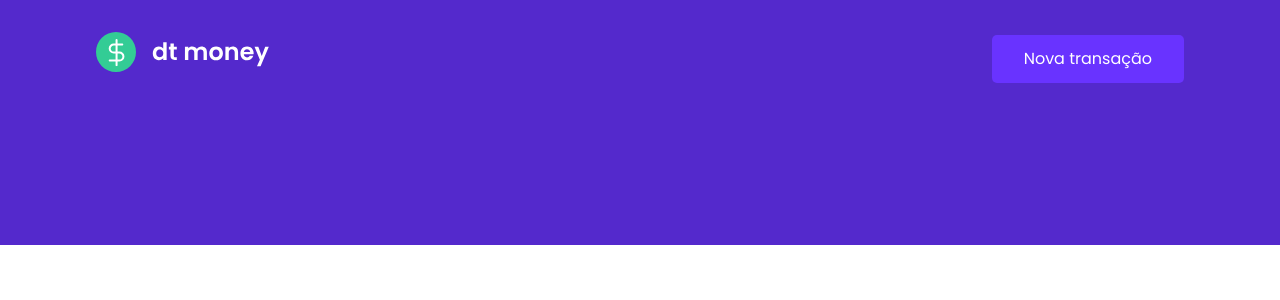
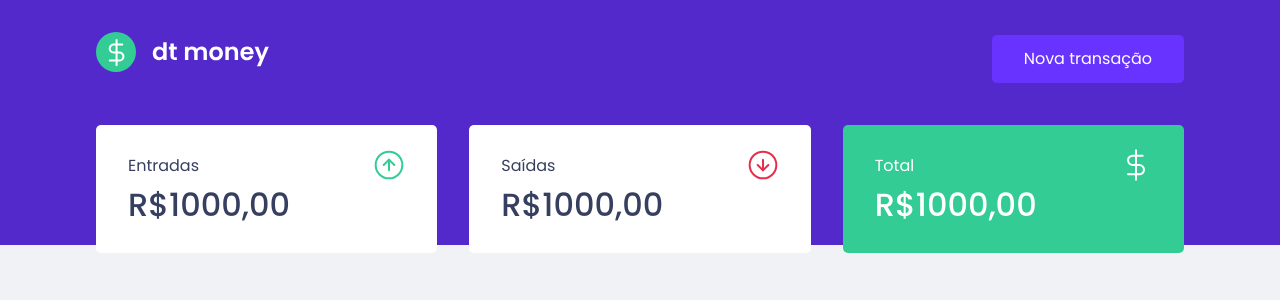
Before and after one commit to thayssn/ignite-dtmoney, a React (Create React App) app: page / in a window 1280 px wide. Shown: the top 300 px of the page. Built offline with nearby package versions, Linux system fonts and the light colour scheme.

Commit message:
Ignite ReactJS - Cap II Módulo 2- Componente Sumary

```diff
--- a/public/index.html
+++ b/public/index.html
@@ -6,7 +6,7 @@
     <meta charset="utf-8" />
     <meta name="viewport" content="width=device-width, initial-scale=1" />
     <link rel="shortcut icon" href="favicon.png" type="image/png">
-    <link href="https://fonts.googleapis.com/css2?family=Poppins:wght@400;600&display=swap" rel="stylesheet">
+    <link href="https://fonts.googleapis.com/css2?family=Poppins:wght@400;500;600&display=swap" rel="stylesheet">
     <title>DTMoney</title>
   </head>
   <body>
--- a/src/App.tsx
+++ b/src/App.tsx
@@ -1,11 +1,13 @@
+import { Dashboard } from './components/Dashboard';
 import { Header } from './components/Header';
 import {GlobalStyle} from './styles/global';
 
 export function App() {
   return (
     <>
-    <Header></Header>
       <GlobalStyle></GlobalStyle>
+      <Header></Header>
+      <Dashboard></Dashboard>
     </>
   );
 }
--- /dev/null
+++ b/src/components/Dashboard/index.js
@@ -0,0 +1,11 @@
+import { Sumary } from "../Sumary";
+import { DashboardContainer } from "./styles";
+
+
+export function Dashboard() {
+    return(
+        <DashboardContainer>
+            <Sumary></Sumary>
+        </DashboardContainer>
+    )
+}
--- /dev/null
+++ b/src/components/Dashboard/styles.ts
@@ -0,0 +1,8 @@
+import styled from 'styled-components';
+
+export const DashboardContainer = styled.main`
+
+    max-width: 1120px;
+    margin: 0 auto;
+    padding: 2.5rem 1rem;
+`
--- a/src/components/Header/styles.ts
+++ b/src/components/Header/styles.ts
@@ -5,7 +5,7 @@ export const HeaderContainer = styled.header`
     padding: 2rem 1rem 10rem;
 `
 
-export const Content = styled.header`
+export const Content = styled.div`
     max-width: 1120px;
     margin: 0 auto;
     padding: 0 1rem;
--- /dev/null
+++ b/src/components/Sumary/index.js
@@ -0,0 +1,32 @@
+import { SumaryContainer } from "./styles";
+import income from '../../assets/income.svg';
+import outcome from '../../assets/outcome.svg';
+import total from '../../assets/total.svg';
+
+export function Sumary() {
+    return(
+        <SumaryContainer>
+            <div>
+                <header>
+                    <p>Entradas</p>
+                    <img src={income} alt="Entradas"></img>
+                </header>
+                <strong>R$1000,00</strong>
+            </div>
+            <div>
+                <header>
+                    <p>Saídas</p>
+                    <img src={outcome} alt="Entradas"></img>
+                </header>
+                <strong>R$1000,00</strong>
+            </div>
+            <div className="highlight-background">
+                <header>
+                    <p>Total</p>
+                    <img src={total} alt="Entradas"></img>
+                </header>
+                <strong>R$1000,00</strong>
+            </div>
+        </SumaryContainer>
+    )
+}
--- /dev/null
+++ b/src/components/Sumary/styles.ts
@@ -0,0 +1,36 @@
+import styled from 'styled-components';
+
+export const SumaryContainer = styled.div`
+    display: grid;
+    grid-template-columns: repeat(3, 1fr);
+    gap: 2rem;
+
+    margin-top: -10rem;
+
+    div{
+        color: var(--title-text);
+        background-color: var(--shape);
+
+        padding: 1.5rem 2rem;
+        border-radius: 5px;
+
+        header {
+            display: flex;
+            align-items: center;
+            justify-content: space-between;
+        }
+
+        strong{
+            margin-top: 1rem;
+
+            font-size: 2rem;
+            font-weight: 500;
+            line-height: 3rem;
+        }
+    }
+
+    .highlight-background{
+        color: white;
+        background-color: var(--green);
+    }
+`
--- a/src/styles/global.ts
+++ b/src/styles/global.ts
@@ -6,9 +6,9 @@ export const GlobalStyle = createGlobalStyle`
     --red: #E52E4D;
     --purple: #5429CC;
     --light-purple: #6933FF;
-    --green: #33CC95
+    --green: #33CC95;
 
-    --background: #F0F2F5
+    --background: #F0F2F5;
     --title-text: #363F5F;
     --text-body: #969CB3;
     --shape: #FFFFFF;
```
